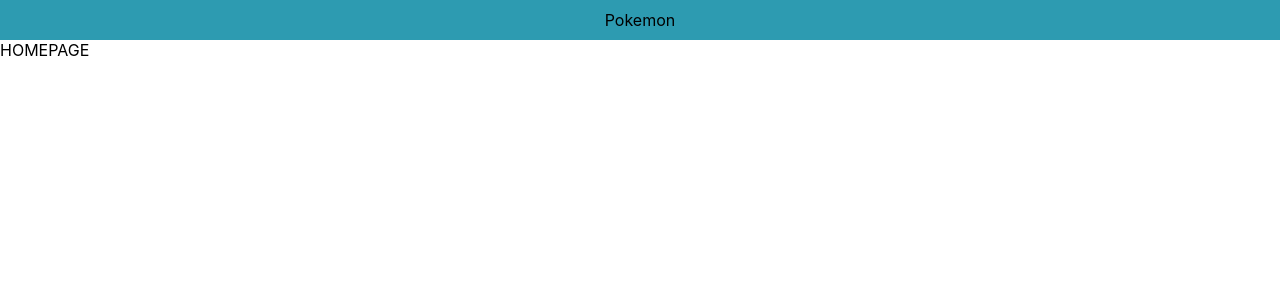
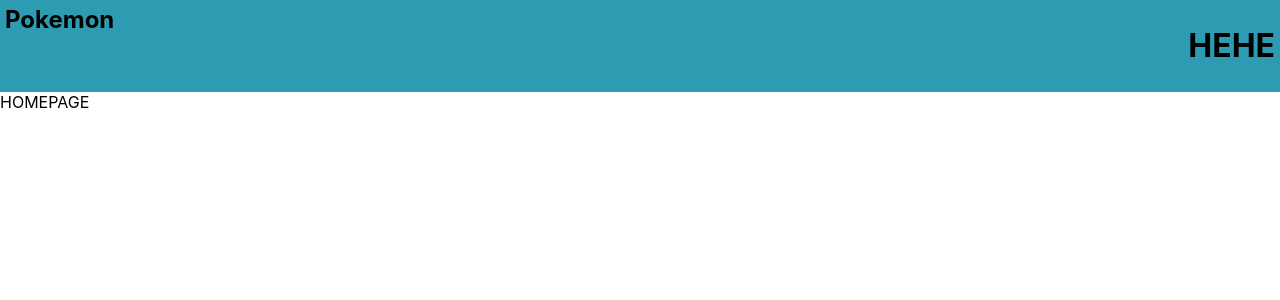
Before and after one commit to laksoo11/Poke-App, a React (Create React App) app: page / in a window 1280 px wide. Shown: the top 300 px of the page. Built offline with nearby package versions, Linux system fonts and the light colour scheme.

Commit message:
added some css to navbar

```diff
--- a/src/Navbar.jsx
+++ b/src/Navbar.jsx
@@ -1,8 +1,11 @@
+
+
 const Nabvar = () => {
     return (
         <div>
             <div className="Navbar">
-                Pokemon
+                <span>Pokemon</span>
+                <h1>HEHE</h1>
             </div>
         </div>
      );
--- a/src/navbar.css
+++ b/src/navbar.css
@@ -1,5 +1,16 @@
 .Navbar{
+    display: flex;
+    justify-content: space-between;
     text-align: center;
     background-color: rgb(45, 155, 177);
-    padding: 10px;
+    padding: 5px;
 }
+
+.Navbar span {
+    font-size: 1.5rem;
+    font-weight: bold;
+}
+
+.Navbar {
+    margin: 0;
+}
```
